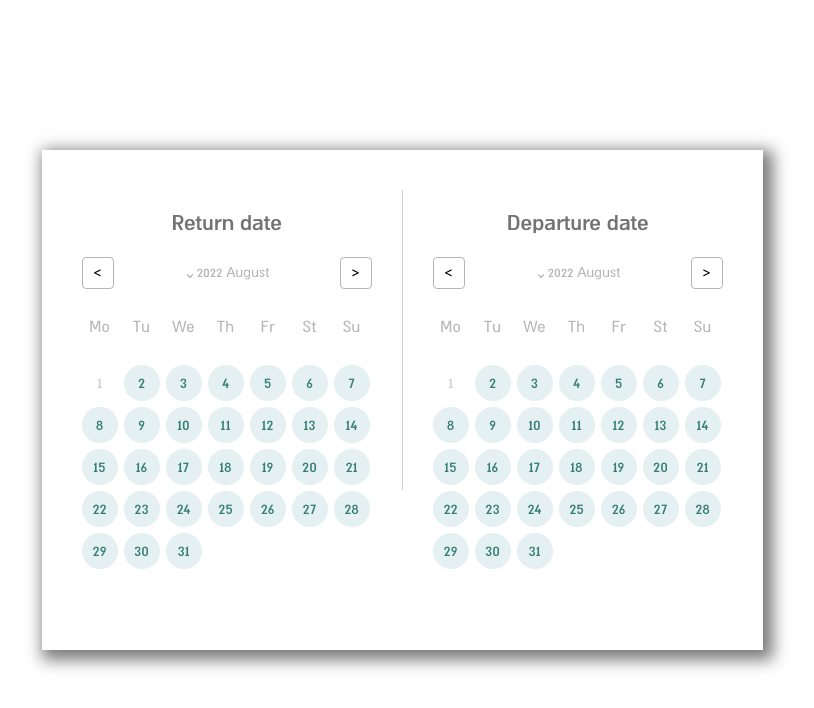
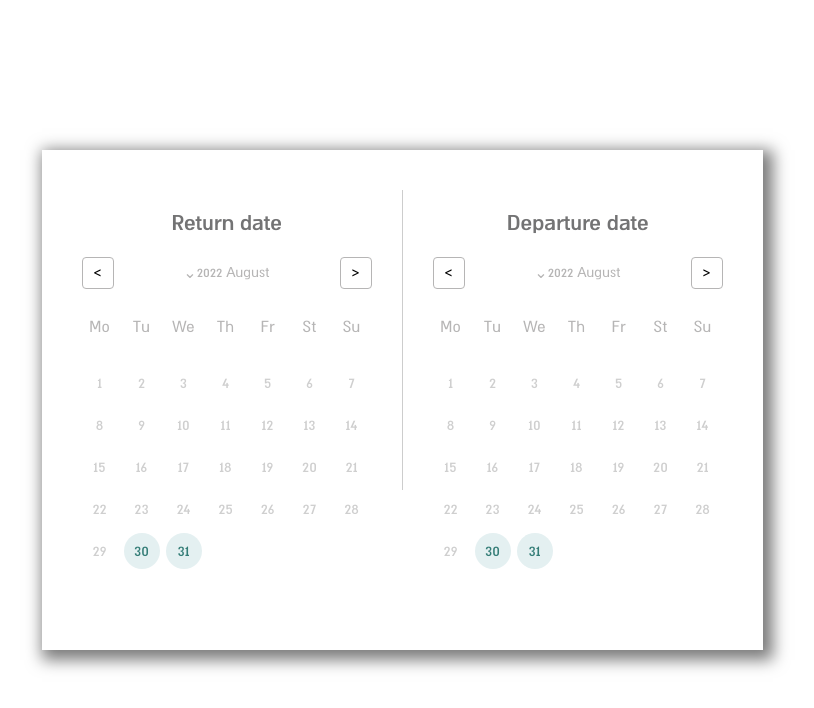
Before and after one commit to YuraDXPNetwork/DatePicker, a React (Create React App) app: page / in a window 1280 px wide. Shown: the top 708 px of the page, without its empty margins (238-1052 px from the left). Built offline with nearby package versions, Linux system fonts and the light colour scheme.

Commit message:
slice array of days from departure to return day

```diff
--- a/src/datepicker/DatePicker.css
+++ b/src/datepicker/DatePicker.css
@@ -116,6 +116,12 @@
     cursor: pointer;
 }
 
+.past {
+    background-color: transparent;
+    color: #cfcfcf;
+    pointer-events: none;
+}
+
 .day__cell:hover {
     background-color: #347d77;
     color: #f9fcfb;
--- a/src/datepicker/DatePicker.jsx
+++ b/src/datepicker/DatePicker.jsx
@@ -1,5 +1,6 @@
 import moment from "moment";
 import React, { useEffect } from "react";
+import { useSelector } from "react-redux";
 import { useDispatch } from "react-redux";
 import { setToDay } from "../store/reducers/generalSlice";
 import DateBox from "./DateBox";
@@ -7,6 +8,9 @@ import "./DatePicker.css";
 
 export default function DatePicker() {
     const dispatch = useDispatch();
+    const departureDay = useSelector((state) => state.general.departureDay);
+    const returnDate = useSelector((state) => state.general.returnDate);
+    const calender = useSelector((state) => state.general.calender);
     function range(start, end) {
         return Array(end - start + 1)
             .fill()
@@ -19,6 +23,27 @@ export default function DatePicker() {
         dispatch(setToDay(today));
     }, []);
 
+    useEffect(() => {
+        if (returnDate && returnDate) {
+            if (
+                departureDay?.departureMonthIndex ===
+                returnDate?.returnMonthIndex
+            ) {
+                console.log(
+                    calender[
+                        departureDay.departureMonthIndex
+                    ].thisMonthDays.slice(departureDay.index, returnDate.index)
+                );
+            }
+            console.log(
+                calender.slice(
+                    departureDay.departureMonthIndex,
+                    returnDate.returnMonthIndex
+                )
+            );
+        }
+    }, [departureDay, returnDate]);
+
     return (
         <div className="datePicker__container">
             <DateBox box={"return"} week={week} />
--- a/src/datepicker/DaySell.jsx
+++ b/src/datepicker/DaySell.jsx
@@ -15,6 +15,20 @@ export default function DaySell({ index, day, box }) {
     const departureMonth = useSelector((state) => state.general.departureMonth);
     const returnMonth = useSelector((state) => state.general.returnMonth);
     const toDay = useSelector((state) => state.general.toDay);
+    const returnDay = useSelector((state) => state.general.returnDay);
+    const departureDay = useSelector((state) => state.general.departureDay);
+    const departureMonthIndex = useSelector(
+        (state) => state.general.departureMonthIndex
+    );
+    const returnMonthIndex = useSelector(
+        (state) => state.general.returnMonthIndex
+    );
+
+    // const equal =
+    //     box === "return"
+    //         ? day.day.replaceAll("-", "") === returnDay?.day.replaceAll("-", "")
+    //         : day.day.replaceAll("-", "") ===
+    //           departureDay?.day.replaceAll("-", "");
 
     const isPastDay = () => {
         return toDay
@@ -32,38 +46,43 @@ export default function DaySell({ index, day, box }) {
         // debugger;
         switch (fullDayName) {
             case "Monday":
-                return 0;
+                return { marginLeft: 0 };
             case "Tuesday":
-                return "42px";
+                return { marginLeft: "42px" };
             case "Wednesday":
-                return "84px";
+                return { marginLeft: "84px" };
             case "Thursday":
-                return "126px";
+                return { marginLeft: "126px" };
             case "Friday":
-                return "168px";
+                return { marginLeft: "168px" };
             case "Saturday":
-                return "210px";
+                return { marginLeft: "210px" };
             case "Sunday":
-                return "252px";
+                return { marginLeft: "252px" };
             default:
                 break;
         }
     };
 
-    const firstSellStyles = {
-        marginLeft: getMarginLeft(),
-        backgroundColor: isPastDay() ? "transparent" : "#e4f0f1",
-        color: isPastDay() ? "#cfcfcf" : "#347d77",
-        pointerEvents: isPastDay() ? "none" : "all",
-    };
-
     const handleClick = () => {
         switch (box) {
             case "return":
-                dispatch(setReturnDate(day));
+                dispatch(
+                    setReturnDate({
+                        returnMonthIndex: returnMonthIndex || 0,
+                        index,
+                        day,
+                    })
+                );
                 break;
             case "departure":
-                dispatch(setDepartureDate(day));
+                dispatch(
+                    setDepartureDate({
+                        departureMonthIndex: departureMonthIndex || 0,
+                        index,
+                        day,
+                    })
+                );
                 break;
             default:
                 break;
@@ -79,9 +98,9 @@ export default function DaySell({ index, day, box }) {
 
     return (
         <span
-            style={firstSell ? firstSellStyles : {}}
+            style={firstSell ? getMarginLeft() : {}}
             key={index}
-            className="day__cell"
+            className={`day__cell ${isPastDay() ? "past" : ""}`}
             onClick={handleClick}
         >
             {index + 1}
--- a/src/datepicker/Days.jsx
+++ b/src/datepicker/Days.jsx
@@ -4,6 +4,7 @@ import DaySell from "./DaySell";
 
 export default function Days({ month, box }) {
     const departureMonth = useSelector((state) => state.general.departureMonth);
+
     const returnMonth = useSelector((state) => state.general.returnMonth);
 
     const calender = useSelector((state) => state.general.calender);
--- a/src/datepicker/Options.jsx
+++ b/src/datepicker/Options.jsx
@@ -9,21 +9,39 @@ import {
 
 export default function Options({ opened, box }) {
     const calender = useSelector((state) => state.general.calender);
+    const departureMonth = useSelector((state) => state.general.departureMonth);
+    const returnMonth = useSelector((state) => state.general.returnMonth);
     const dispatch = useDispatch();
 
-    const onClickHandler = (e) => {
-        // console.log(e.thisMonthDays[0].day);
-        const day = moment(e.thisMonthDays[0].day);
-
+    const onClickHandler = (e, monthIndex) => {
         switch (box) {
             case "departure":
-                dispatch(setDepartureMonth(e));
+                dispatch(setDepartureMonth({ monthIndex, e }));
                 break;
             case "return":
-                dispatch(setReturnMonth(e));
+                dispatch(setReturnMonth({ monthIndex, e }));
                 break;
             default:
                 break;
+        }
+    };
+
+    const getStyle = (e) => {
+        // debugger;
+        if (box === "return") {
+            const currentMonthNum = moment().month(e.Month).format("YYYYMM");
+            const departureMonthNum = moment()
+                .month(departureMonth.Month)
+                .format("YYYYMM");
+
+            const currentYearMonth = `${currentMonthNum}`;
+            if (e.Year === "2023") return;
+            else if (Number(currentYearMonth) < Number(departureMonthNum)) {
+                return {
+                    opacity: "0.6",
+                    pointerEvents: "none",
+                };
+            }
         }
     };
 
@@ -31,7 +49,8 @@ export default function Options({ opened, box }) {
         <div className={opened ? "options" : "options--closed"}>
             {calender?.map((e, index) => (
                 <div
-                    onClick={() => onClickHandler(e)}
+                    style={departureMonth ? getStyle(e) : {}}
+                    onClick={() => onClickHandler(e, index)}
                     className="option"
                     key={`${index}_${e.Month}`}
                 >
--- a/src/store/reducers/generalSlice.js
+++ b/src/store/reducers/generalSlice.js
@@ -19,10 +19,14 @@ const generalSlice = createSlice({
             state.returnMonthIndex = action.payload;
         },
         setDepartureMonth(state, action) {
-            state.departureMonth = action.payload;
+            const { monthIndex, e } = action.payload;
+            state.departureMonth = e;
+            state.departureMonthIndex = monthIndex;
         },
         setReturnMonth(state, action) {
-            state.returnMonth = action.payload;
+            const { monthIndex, e } = action.payload;
+            state.returnMonth = e;
+            state.returnMonthIndex = monthIndex;
         },
         setToDay(state, action) {
             state.toDay = action.payload;
```
